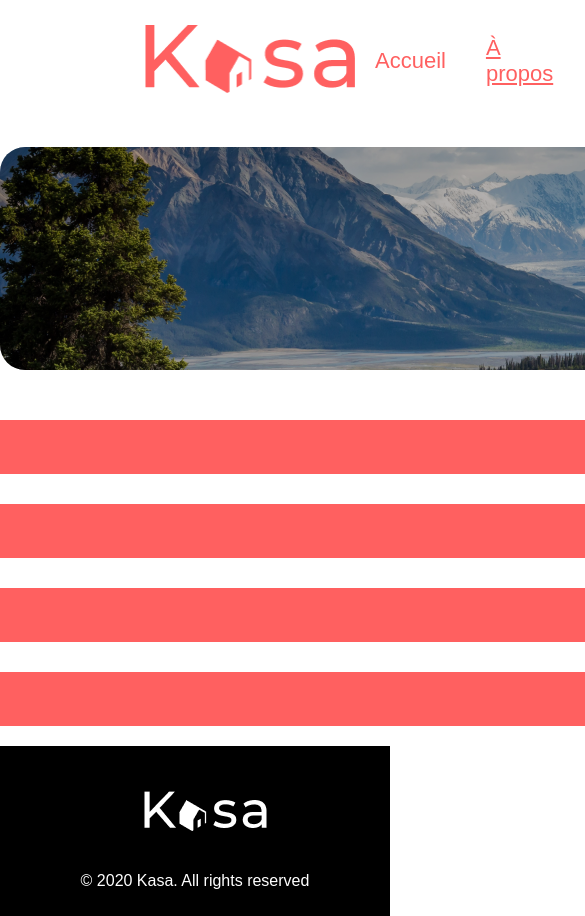
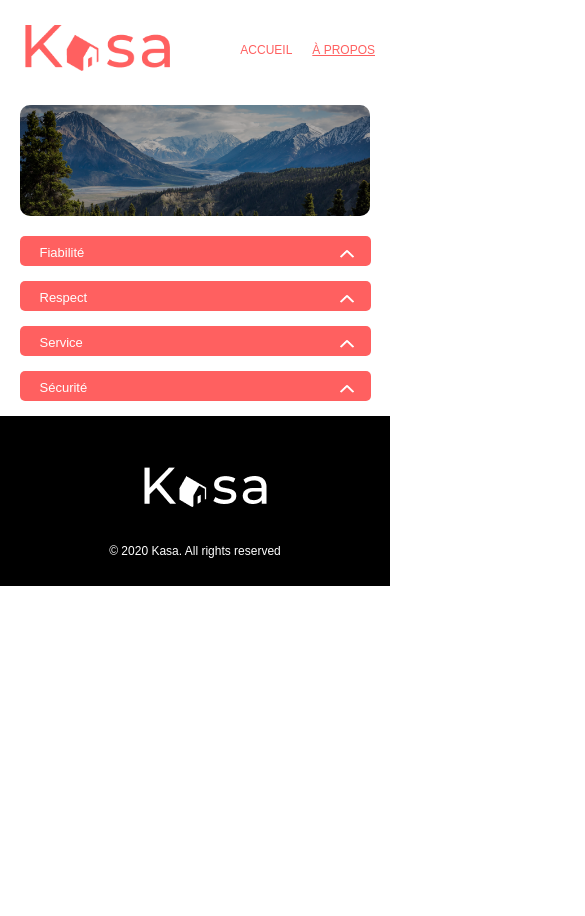
Before and after one commit to elodiechgr/my-kasa, a React (Create React App) app: page /About in a window 390 px wide. Shown: the top 916 px of the page, 585 px wide, since content can reach past the window. After the commit the page ends 844 px from the top, so only its background shows below. Built offline with nearby package versions, Linux system fonts and the light colour scheme.

Commit message:
responsive tous formats

```diff
--- a/src/components/AboutBanner/AboutBanner.scss
+++ b/src/components/AboutBanner/AboutBanner.scss
@@ -34,6 +34,32 @@
     z-index: 2;
   }
 
+  /* Large devices (tablets, less than 992px) */
+@media only screen and (max-width: 992px) {
+
+  .about-image-container {
+    height: 111px;
+    width: auto;
+    margin: 20px auto;
+    margin-left: 20px;
+    margin-right: 20px;
+    border-radius: 10px;
+  }
+}
+
+/* Medium devices (phones, less than 768px) */
+@media only screen and (max-width: 768px) {
+
+  .about-image-container {
+    height: 111px;
+    width: auto;
+    margin: 20px auto;
+    margin-left: 20px;
+    margin-right: 20px;
+    border-radius: 10px;
+  }
+}
+
   /* Small devices (phones, less than 375px) */
 @media only screen and (max-width: 375px) {
 
--- a/src/components/AboutCollapse/Collapse.scss
+++ b/src/components/AboutCollapse/Collapse.scss
@@ -38,7 +38,92 @@
     font-size: 18px;
   }
 
-      /* Small devices (phones, less than 375px) */
+
+/* Large devices (tablets, less than 992px) */
+
+@media only screen and (max-width: 992px) {
+
+  .collapse-container {
+    max-width: 992px;
+    width: 90%;
+    height: 30px;
+    display: inline-block;
+    align-items: flex-start;
+    margin: 0px 20px 15px 20px;
+    transition: height 0.3s ease;
+    overflow: hidden;
+    border-radius: 5px;
+  }
+
+  .open {
+    height: auto;
+  }
+
+    .collapse-title {
+      display: flex;
+      justify-content: space-between;
+      border-radius: 5px;
+      padding: 0 5px;
+      font-size: 13px;
+      margin-bottom: 10px;
+    }
+
+    .collapse-content {
+      padding: 15px;
+      font-size: 12px;
+    }
+
+    .arrowback img {
+      width: 25px;
+      height: 25px;
+      margin-bottom: 5px;
+      }
+
+}
+
+      /* Medium devices (phones, less than 576px) */
+
+@media only screen and (max-width: 576px) {
+
+  .collapse-container {
+    max-width: 576px;
+    width: 90%;
+    height: 30px;
+    display: inline-block;
+    align-items: flex-start;
+    margin: 0px 20px 15px 20px;
+    transition: height 0.3s ease;
+    overflow: hidden;
+    border-radius: 5px;
+  }
+
+  .open {
+    height: auto;
+  }
+
+    .collapse-title {
+      display: flex;
+      justify-content: space-between;
+      border-radius: 5px;
+      padding: 0 5px;
+      font-size: 13px;
+      margin-bottom: 10px;
+    }
+
+    .collapse-content {
+      padding: 15px;
+      font-size: 12px;
+    }
+
+    .arrowback img {
+      width: 25px;
+      height: 25px;
+      margin-bottom: 5px;
+      }
+
+}
+
+/* Small devices (phones, less than 375px) */
 
 @media only screen and (max-width: 375px) {
 
--- a/src/components/Card/Card.scss
+++ b/src/components/Card/Card.scss
@@ -44,6 +44,30 @@
   }
 }
 
+/* Large devices (tablets, less than 992px) */
+
+@media only screen and (max-width: 768px) {
+
+  .card {
+    position: relative;
+    width: 300px;
+    height: 255px;
+  }
+
+}
+
+/* Medium devices (phones, less than 768px) */
+
+@media only screen and (max-width: 768px) {
+
+  .card {
+    position: relative;
+    width: 270px;
+    height: 255px;
+  }
+
+}
+
 
 /* Small devices (phones, less than 375px) */
 
--- a/src/components/CardContainer/CardContainer.scss
+++ b/src/components/CardContainer/CardContainer.scss
@@ -12,9 +12,46 @@
     margin-bottom: 40px;
   }
 
-/* Small devices (phones, less than 375px) */
+   /* Large devices (tablets, less than 992px) */
 
-@media only screen and (max-width: 375px) {
+@media only screen and (max-width: 992px) {
+
+  .card-container {
+    width: 90%;
+    height: auto;
+    grid-template-columns: repeat(2, 1fr);
+    grid-template-rows: repeat(3, 1fr);
+    background-color: #fff;
+    margin-bottom: 10px;
+  }
+
+  .card {
+    margin: 10px auto;
+  }
+}
+
+ /* Medium devices (phones, less than 768px) */
+
+@media only screen and (max-width: 768px) {
+
+  .card-container {
+    width: 90%;
+    height: auto;
+    grid-template-columns: repeat(2, 1fr);
+    grid-template-rows: repeat(3, 1fr);
+    background-color: #fff;
+    margin-bottom: 10px;
+  }
+
+  .card {
+    margin: 10px auto;
+  }
+}
+
+
+/* XSmall devices (phones, less than 375px) */
+
+@media only screen and (max-width: 576px) {
 
     .card-container {
       width: 90%;
--- a/src/components/Carousel/Carousel.scss
+++ b/src/components/Carousel/Carousel.scss
@@ -64,6 +64,41 @@
   font-family: 'Montserrat', sans-serif;
 }
 
+/* Large devices (tablets, less than 992px) */
+
+@media only screen and (max-width: 992px) {
+
+  .carousel-container{
+  width: auto;
+  height: 300px;
+  margin: auto;
+  margin-top: 20px;
+  margin-left: 10px;
+  margin-right: 10px;
+}
+
+.prev-button,
+.next-button {
+  top: 45%;
+  font-size: 45px;
+}
+
+/* Medium devices (phones, less than 768px) */
+
+@media only screen and (max-width: 768px) {
+
+  .carousel-container{
+  width: auto;
+  height: 250px;
+  border-radius: 10px;
+}
+
+.prev-button,
+.next-button {
+  top: 45%;
+  font-size: 50px;
+}
+
 /* Small devices (phones, less than 375px) */
 
 @media only screen and (max-width: 375px) {
@@ -90,5 +125,6 @@
   display: block;
   margin: 0 auto;
 }
-
 }
+}
+}
--- a/src/components/FicheCollapse/FicheCollapse.scss
+++ b/src/components/FicheCollapse/FicheCollapse.scss
@@ -13,7 +13,25 @@
 .open {
   transform: scaleY(1.02);
   opacity: 1;
+  animation: shake 0.5s ease;
+}
+
+.closed {
+  transform: scaleY(0);
+  opacity: 0;
   transition: transform 0.5s ease, opacity 0.5s ease;
+}
+
+@keyframes shake {
+  0%, 100% {
+    transform: translateX(0);
+  }
+  10%, 30%, 50%, 70%, 90% {
+    transform: translateX(-2px);
+  }
+  20%, 40%, 60%, 80% {
+    transform: translateX(2px);
+  }
 }
 
 .fiche-collapse-title {
@@ -44,6 +62,107 @@
   list-style: none;
   margin-left: -30px;
   margin-top: 0;
+}
+
+
+/* Large devices (tablets, less than 992px) */
+
+@media only screen and (max-width: 992px) {
+  .fiche-collapse-container {
+    width: 335px;
+    display: inline-block;
+    align-items: flex-start;
+    margin: 0px 20px 15px 20px;
+    overflow: hidden;
+    border-radius: 5px;
+    transform-origin: top;
+    transition: transform 0.3s ease, opacity 0.3s ease;
+    transform: scaleY(1);
+    opacity: 1;
+  }
+
+  .open {
+    transform: scaleY(1.05);
+    opacity: 1;
+    transition: transform 0.3s ease, opacity 0.3s ease;
+  }
+
+  .fiche-collapse-title {
+    display: flex;
+    height: 30px;
+    justify-content: space-between;
+    background-color: #FF6060;
+    border-radius: 5px;
+    color: #fff;
+    display: flex;
+    padding: 0 15px;
+    font-size: 13px;
+  }
+
+  .fiche-collapse-content {
+    padding: 15px 10px 15px 10px;
+    font-size: 12px;
+  }
+
+  .fiche-collapse-content ul {
+    margin-left: auto;
+    margin-left: -40px;
+  }
+
+  .arrowback img {
+    width: 18px;
+    height: 18px;
+  }
+}
+
+/* Medium devices (phones, less than 768px) */
+
+@media only screen and (max-width: 768px) {
+  .fiche-collapse-container {
+    width: 335px;
+    display: inline-block;
+    align-items: flex-start;
+    margin: 0px 20px 15px 20px;
+    overflow: hidden;
+    border-radius: 5px;
+    transform-origin: top;
+    transition: transform 0.3s ease, opacity 0.3s ease;
+    transform: scaleY(1);
+    opacity: 1;
+  }
+
+  .open {
+    transform: scaleY(1.05);
+    opacity: 1;
+    transition: transform 0.3s ease, opacity 0.3s ease;
+  }
+
+  .fiche-collapse-title {
+    display: flex;
+    height: 30px;
+    justify-content: space-between;
+    background-color: #FF6060;
+    border-radius: 5px;
+    color: #fff;
+    display: flex;
+    padding: 0 15px;
+    font-size: 13px;
+  }
+
+  .fiche-collapse-content {
+    padding: 15px 10px 15px 10px;
+    font-size: 12px;
+  }
+
+  .fiche-collapse-content ul {
+    margin-left: auto;
+    margin-left: -40px;
+  }
+
+  .arrowback img {
+    width: 18px;
+    height: 18px;
+  }
 }
 
 /* Small devices (phones, less than 375px) */
--- a/src/components/Footer/Footer.scss
+++ b/src/components/Footer/Footer.scss
@@ -28,7 +28,36 @@ html, body {
     }
   }
 
+/* Large devices (phones, less than 992px) */
 
+@media only screen and (max-width: 992px) {
+
+  .footer-nav {
+    height: 150px;
+    width: auto;
+  }
+
+  .text-footer {
+    margin-top: 10px;
+    color: #fff;
+    margin-bottom: -20px;
+    font-size: 12px;
+  }
+
+}
+
+/* Medium devices (phones, less than 768px) */
+
+@media only screen and (max-width: 768px) {
+
+  .text-footer {
+    margin-top: 10px;
+    color: #fff;
+    margin-bottom: -20px;
+    font-size: 12px;
+  }
+
+}
 
 /* Small devices (phones, less than 375px) */
 
--- a/src/components/Header/Header.scss
+++ b/src/components/Header/Header.scss
@@ -17,13 +17,13 @@ nav {
   img {
     width: 210px;
     height: 68px;
-    margin: 15px 20px 0px 135px;
+    margin: 15px 20px 0px 100px;
   }
 
   .nav-links {
     display: flex;
     align-items: center;
-    margin-right: 140px;
+    margin-right: 100px;
     margin-top: 15px;
 
     .nav-link {
@@ -48,12 +48,42 @@ nav {
   }
 }
 
-/* Styles pour les petits écrans (moins de 375px) */
+/* Styles pour les petits écrans (moins de 992px) */
 
-@media only screen and (max-width: 375px) {
+@media only screen and (max-width: 992px) {
   nav {
     display: flex;
     justify-content: space-between;
+    width: auto;
+    align-items: center;
+    background-color: white;
+    padding: 10px;
+
+    img {
+      width: 145px;
+      height: 46px;
+      margin: 15px 20px 0px 15px;
+    }
+
+    .nav-links {
+      margin-right: 40px;
+      margin-top: 15px;
+    }
+
+      .nav-link {
+        font-size: 25px;
+        margin-right: 20px;
+      }
+    }
+  }
+
+/* Styles pour les petits écrans (moins de 768px) */
+
+@media only screen and (max-width: 768px) {
+  nav {
+    display: flex;
+    justify-content: space-between;
+    width: auto;
     align-items: center;
     background-color: white;
     padding: 10px;
--- a/src/components/HomeBanner/HomeBanner.scss
+++ b/src/components/HomeBanner/HomeBanner.scss
@@ -46,6 +46,61 @@
   display: none;
 }
 
+
+/* Large devices (tablets, less than 992px) */
+@media only screen and (max-width: 992px) {
+
+  .desktop-title {
+    display: none;
+  }
+
+  .mobile-title {
+    display: block;
+    width: auto;
+    font-family: Montserrat;
+    font-size: 35px;
+    font-weight: 500;
+    color: white;
+    z-index: 3;
+  }
+
+  .image-container {
+    height: 111px;
+    width: auto;
+    margin: 20px auto;
+    margin-left: 20px;
+    margin-right: 20px;
+    border-radius: 10px;
+  }
+}
+
+/* Medium devices (phones, less than 768px) */
+@media only screen and (max-width: 768px) {
+
+  .desktop-title {
+    display: none;
+  }
+
+  .mobile-title {
+    display: block;
+    width: auto;
+    font-family: Montserrat;
+    font-size: auto;
+    font-weight: 500;
+    color: white;
+    z-index: 3;
+  }
+
+  .image-container {
+    height: 111px;
+    width: auto;
+    margin: 20px auto;
+    margin-left: 20px;
+    margin-right: 20px;
+    border-radius: 10px;
+  }
+}
+
 /* Small devices (phones, less than 375px) */
 @media only screen and (max-width: 375px) {
 
@@ -69,6 +124,4 @@
     margin: 20px auto;
     border-radius: 10px;
   }
-
-
 }
```
Also changed, not shown: src/pages/Fiche.scss (+134 -8 lines).
